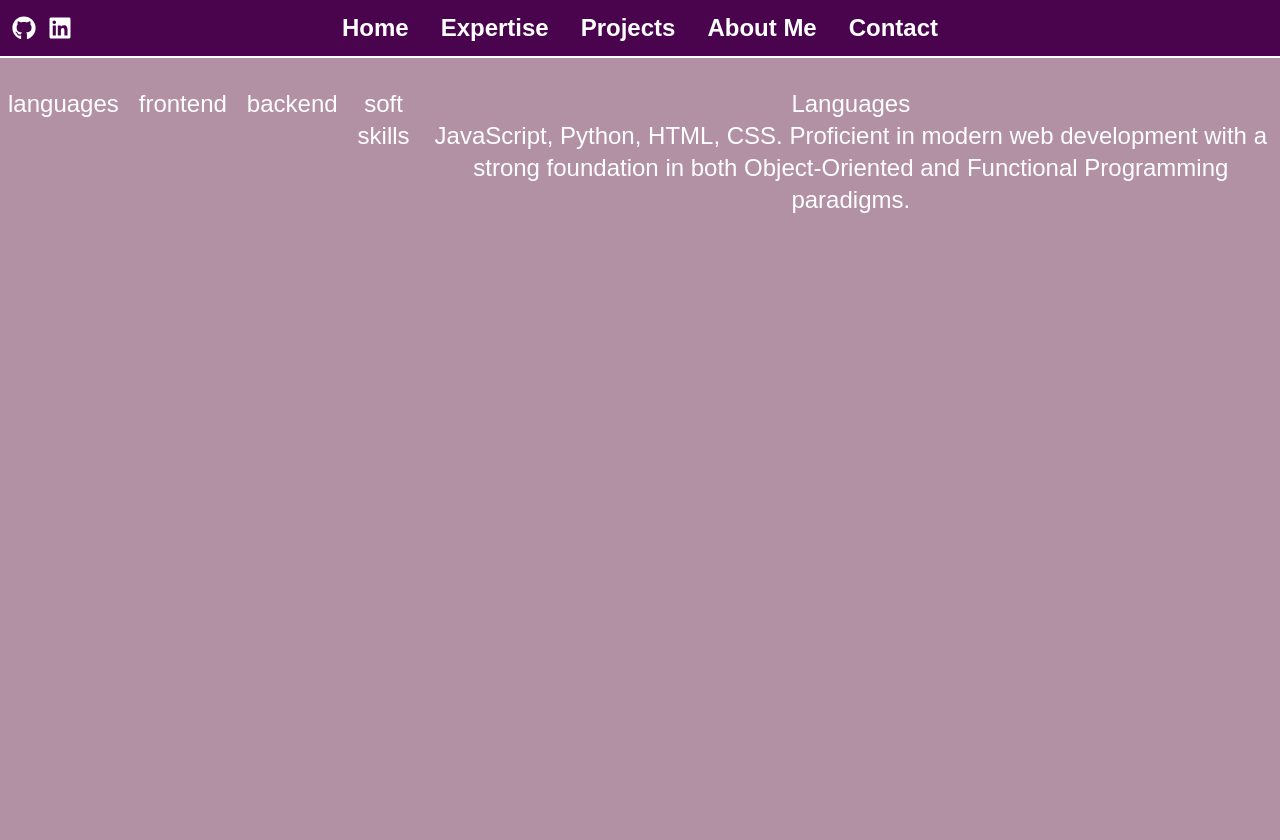
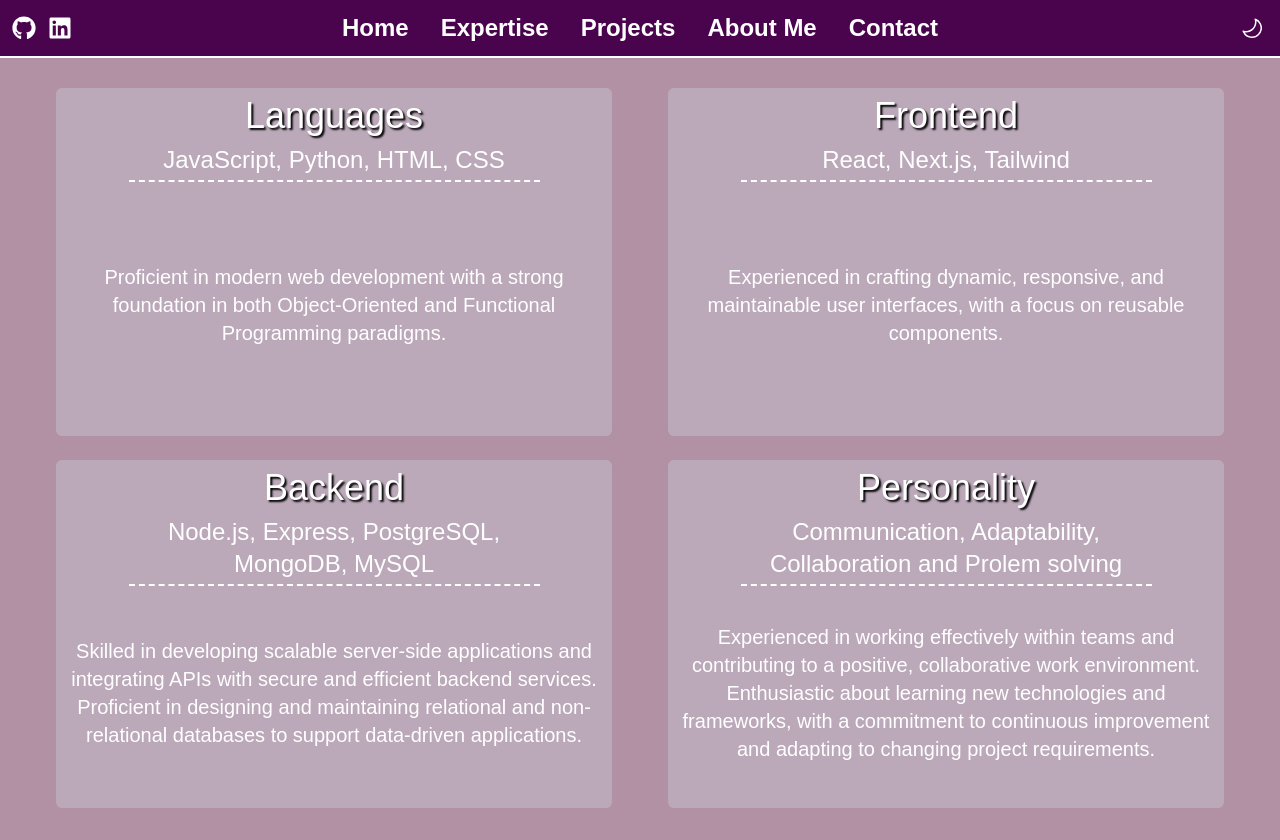
Before and after one commit to victoriaraya/portfolio, a React (Vite) app: page /expertise in a window 1280 px wide. Built offline with nearby package versions, Linux system fonts and the light colour scheme; a web font is replaced by a local one.

Commit message:
updates to expertise page and minor navbar fix

```diff
--- a/src/components/ExpertiseTile.jsx
+++ b/src/components/ExpertiseTile.jsx
@@ -1,9 +1,14 @@
 const ExpertiseTile = (props) => {
   const e = props.expertise;
   return (
-    <div>
-      <div>{e.title}</div>
-      <div>{e.description}</div>
+    <div className="bg-slate-300 bg-opacity-35 rounded-md p-1 flex flex-col">
+      <div className="text-4xl py-1 [text-shadow:2px_2px_2px_black]">
+        {e.title}
+      </div>
+      <div className="text-2xl pt-1 pb-1 border-b-2 border-dashed border-white w-3/4 self-center">
+        {e.subtitle}
+      </div>
+      <div className="text-xl grow content-center pb-1">{e.description}</div>
     </div>
   );
 };
--- a/src/components/NavBar.jsx
+++ b/src/components/NavBar.jsx
@@ -36,7 +36,7 @@ const NavBar = () => {
           ☰
         </button>
 
-        <button className="z-20 text-2xl sm:pr-4 sm:pt-4 transition-all duration-200 ease-in-out transform hover:scale-90">
+        <button className="z-30 text-2xl sm:pr-4 sm:pt-4 transition-all duration-200 ease-in-out transform hover:scale-90">
           <GoMoon />
         </button>
       </div>
--- a/src/expertise.js
+++ b/src/expertise.js
@@ -1,21 +1,25 @@
 const expertiseList = [
   {
     title: "Languages",
+    subtitle: "JavaScript, Python, HTML, CSS",
     description:
-      "JavaScript, Python, HTML, CSS. Proficient in modern web development with a strong foundation in both Object-Oriented and Functional Programming paradigms.",
+      "Proficient in modern web development with a strong foundation in both Object-Oriented and Functional Programming paradigms.",
   },
   {
     title: "Frontend",
+    subtitle: "React, Next.js, Tailwind",
     description:
-      "React, Next.js, Tailwind. Experienced in crafting dynamic, responsive, and maintainable user interfaces, with a focus on reusable components.",
+      "Experienced in crafting dynamic, responsive, and maintainable user interfaces, with a focus on reusable components.",
   },
   {
     title: "Backend",
+    subtitle: "Node.js, Express, PostgreSQL, MongoDB, MySQL",
     description:
-      "Node.js, Express, PostgreSQL, MongoDB, MySQL. Skilled in developing scalable server-side applications and integrating APIs with secure and efficient backend services. Proficient in designing and maintaining relational and non-relational databases to support data-driven applications.",
+      "Skilled in developing scalable server-side applications and integrating APIs with secure and efficient backend services. Proficient in designing and maintaining relational and non-relational databases to support data-driven applications.",
   },
   {
-    title: "Communication and Adaptability",
+    title: "Personality",
+    subtitle: "Communication, Adaptability, Collaboration and Prolem solving",
     description:
       "Experienced in working effectively within teams and contributing to a positive, collaborative work environment. Enthusiastic about learning new technologies and frameworks, with a commitment to continuous improvement and adapting to changing project requirements.",
   },
--- a/src/pages/AboutMe.jsx
+++ b/src/pages/AboutMe.jsx
@@ -1,7 +1,7 @@
 const AboutMe = () => {
   return (
     <div className="min-h-screen w-full pt-0 sm:pt-6 text-white grid grid-cols-1 sm:grid-cols-2 sm:gap-2">
-      <p className="order-2 sm:order-1 pb-2 p-2 sm:p-20 sm:pl-16 sm:pt-20 text-[23px] justify-self-center text-center sm:-mt-4 sm:-mr-4 [text-shadow:1px_1px_3px_black]">
+      <p className="order-2 sm:order-1 pb-2 p-2 sm:p-20 sm:pl-20 sm:pt-20 text-[23px] justify-self-center text-center sm:-mt-2 sm:-mr-16 [text-shadow:1px_1px_3px_black]">
         I'm a self-taught developer from California. After years of teaching
         English online while living a nomadic lifestyle, I desired to find a
         career I'd love that would allow me to support myself financially.
@@ -15,7 +15,7 @@ const AboutMe = () => {
         free time I love working out, connecting with nature, dancing, writing
         and traveling.
       </p>
-      <div className="order-1 pt-14 sm:pt-36 sm:pr-2 pb-14 sm:pb-0 sm:order-2">
+      <div className="order-1 pt-14 sm:pt-36 sm:pr-14 pb-14 sm:pb-0 sm:order-2">
         <div className="relative flex items-center justify-center">
           <img
             src="./images/me.png"
--- a/src/pages/Expertise.jsx
+++ b/src/pages/Expertise.jsx
@@ -3,12 +3,11 @@ import { expertiseList } from "../expertise";
 
 const Expertise = () => {
   return (
-    <div className="h-screen w-full pt-12 sm:pt-12 px-2 gap-5 text-white flex text-2xl text-center">
-      <div>languages</div>
-      <div>frontend</div>
-      <div>backend</div>
-      <div>soft skills</div>
+    <div className="min-h-screen w-full grid grid-cols-2 grid-rows-2 sm:pt-12 px-14 pb-8 gap-x-14 gap-y-6 text-white text-2xl text-center">
       <ExpertiseTile expertise={expertiseList[0]} />
+      <ExpertiseTile expertise={expertiseList[1]} />
+      <ExpertiseTile expertise={expertiseList[2]} />
+      <ExpertiseTile expertise={expertiseList[3]} />
     </div>
   );
 };
```
